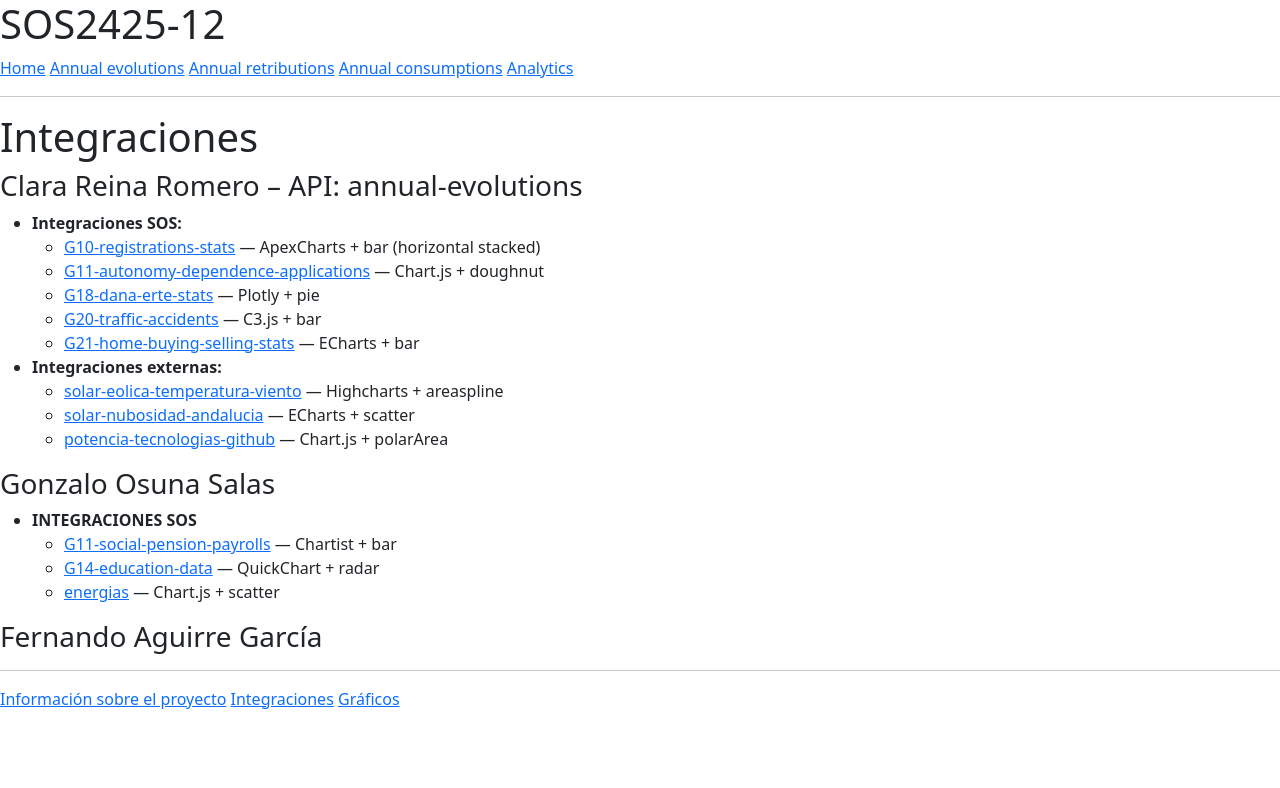
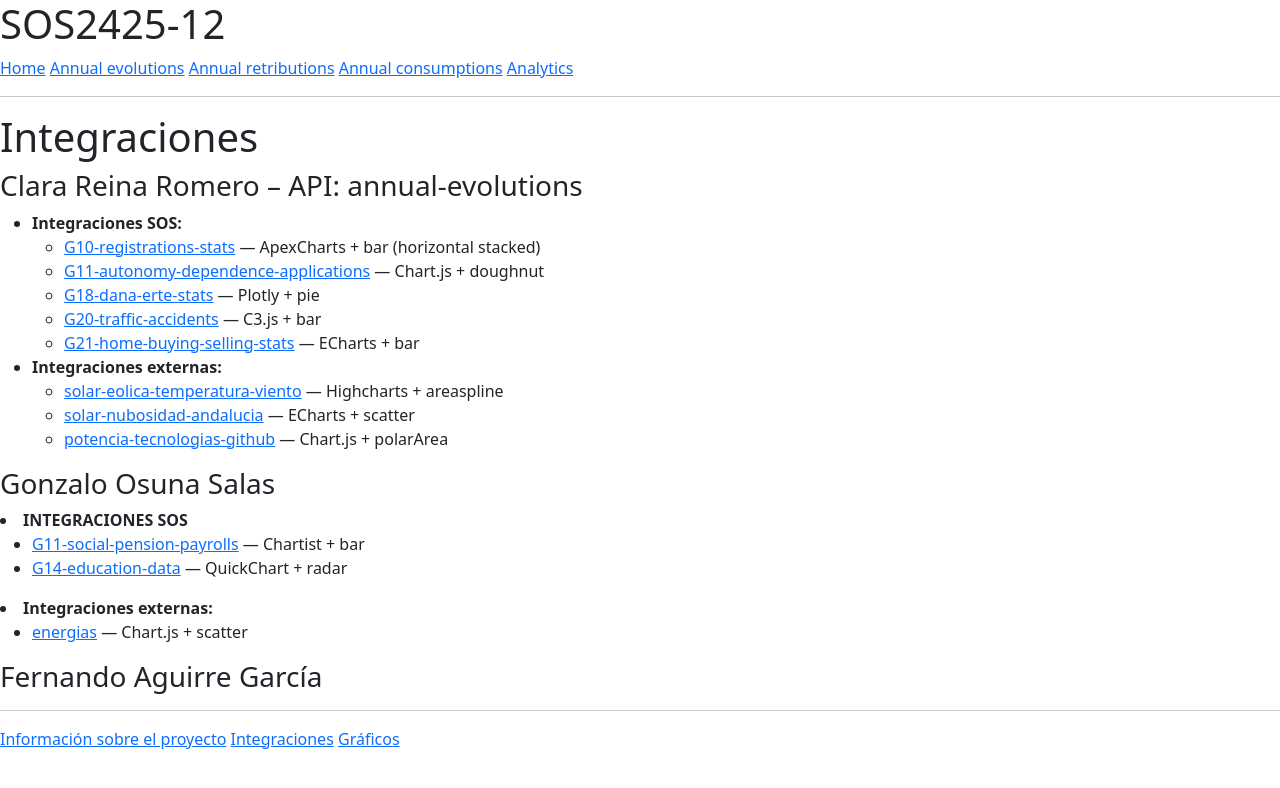
Before and after one commit to gti-sos/SOS2425-12, a SvelteKit app in the folder src/front/: page /integrations in a window 1280 px wide. Shown: the top 788 px of the page. Built offline with nearby package versions, Linux system fonts and the light colour scheme.

Commit message:
refactor integration sections for better organization

```diff
--- a/src/front/src/routes/integrations/+page.svelte
+++ b/src/front/src/routes/integrations/+page.svelte
@@ -22,14 +22,17 @@
 </ul>
 
 <h3>Gonzalo Osuna Salas</h3>
-<ul>
 <li><strong>INTEGRACIONES SOS</strong>
   <ul>
     <li><a href="/integrations/GOS/g11-social-pension-payrolls">G11-social-pension-payrolls</a> — Chartist + bar</li>
     <li><a href="/integrations/GOS/g14-education-data">G14-education-data</a> — QuickChart + radar</li>
+  </ul>
+</li>
+<li><strong>Integraciones externas:</strong>
+  <ul>
     <li><a href="/integrations/GOS/energias">energias</a> — Chart.js + scatter</li>
   </ul>
-</ul>
+</li>
 
 <h3>Fernando Aguirre García</h3>
 <ul>
```
Lines whose indentation alone changed are shown as unchanged.
